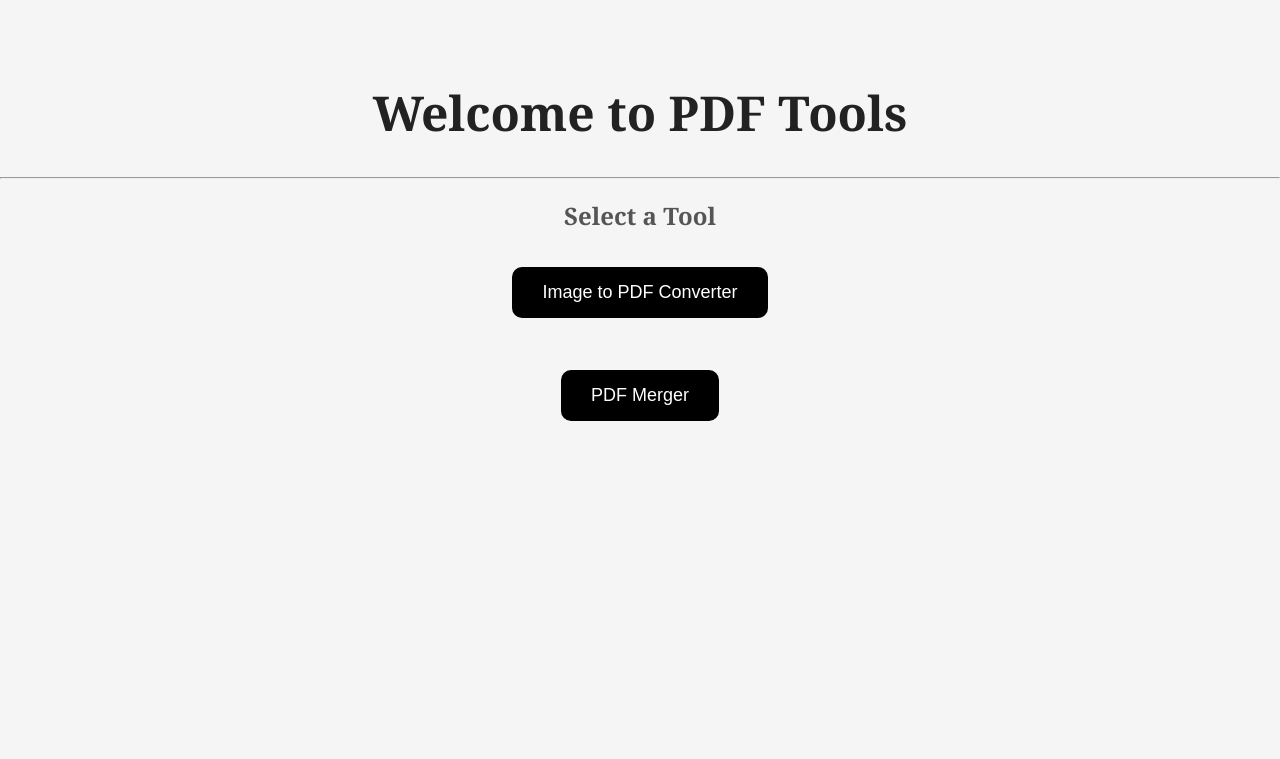
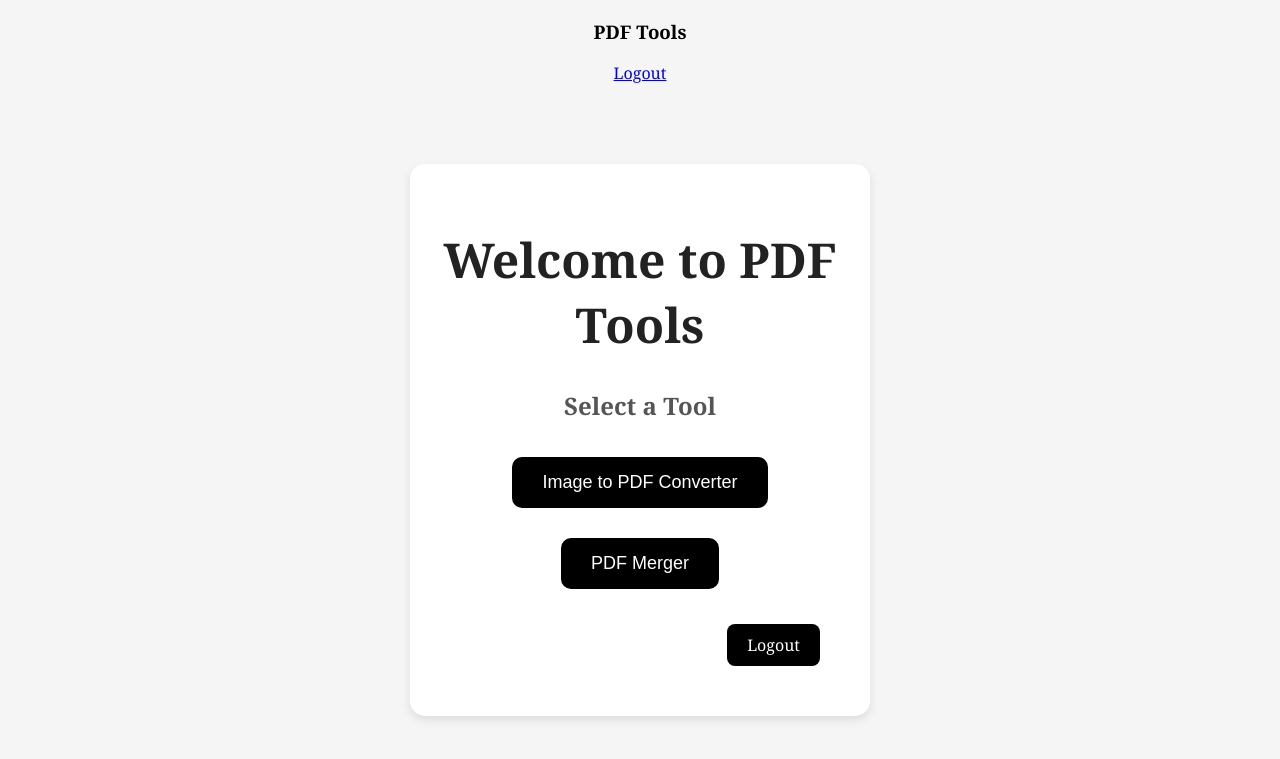
Before and after one commit to cheri-pixel/image_to_pdf-converter, a Flask app: page / in a window 1280 px wide. Shown: the top 759 px of the page. Run offline with Flask 3, Linux system fonts and the light colour scheme; parts of the project's set-up code (start-up, migrations or seed data) failed here and were passed over.

Commit message:
Update home.html

```diff
--- a/templates/home.html
+++ b/templates/home.html
@@ -11,31 +11,58 @@
 
 <body>
 
+    <div class="navbar">
+
+        <h3>PDF Tools</h3>
+
+        <div>
+
+            <a href="/logout">
+
+                Logout
+
+            </a>
+
+        </div>
+
+    </div>
+
     <div class="container">
 
+        <div class="card">
+
             <h1>Welcome to PDF Tools</h1>
-
-    <hr>
 
             <h2>Select a Tool</h2>
 
             <a href="/image-to-pdf">
 
                 <button>
+
                     Image to PDF Converter
+
                 </button>
 
             </a>
 
-    <br><br>
-
             <a href="/merge-pdf">
 
                 <button>
+
                     PDF Merger
+
                 </button>
 
             </a>
+            <div class="top-bar">
+                <a href="/logout" class="logout-btn">
+                    Logout
+                </a>
+            </div>
+
+        </div>
+
+    </div>
 
 </body>
 
```
Lines whose indentation alone changed are shown as unchanged.
